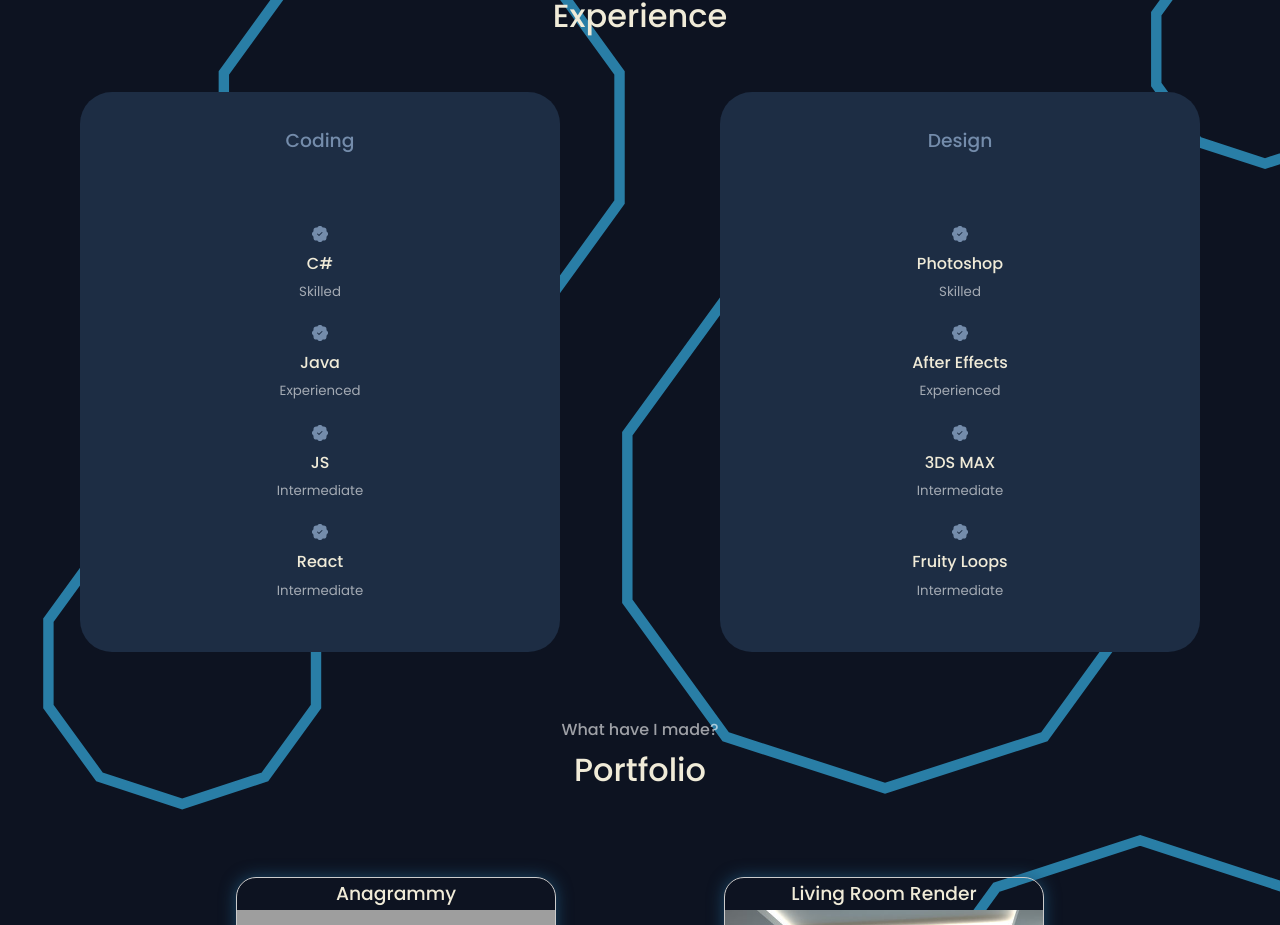
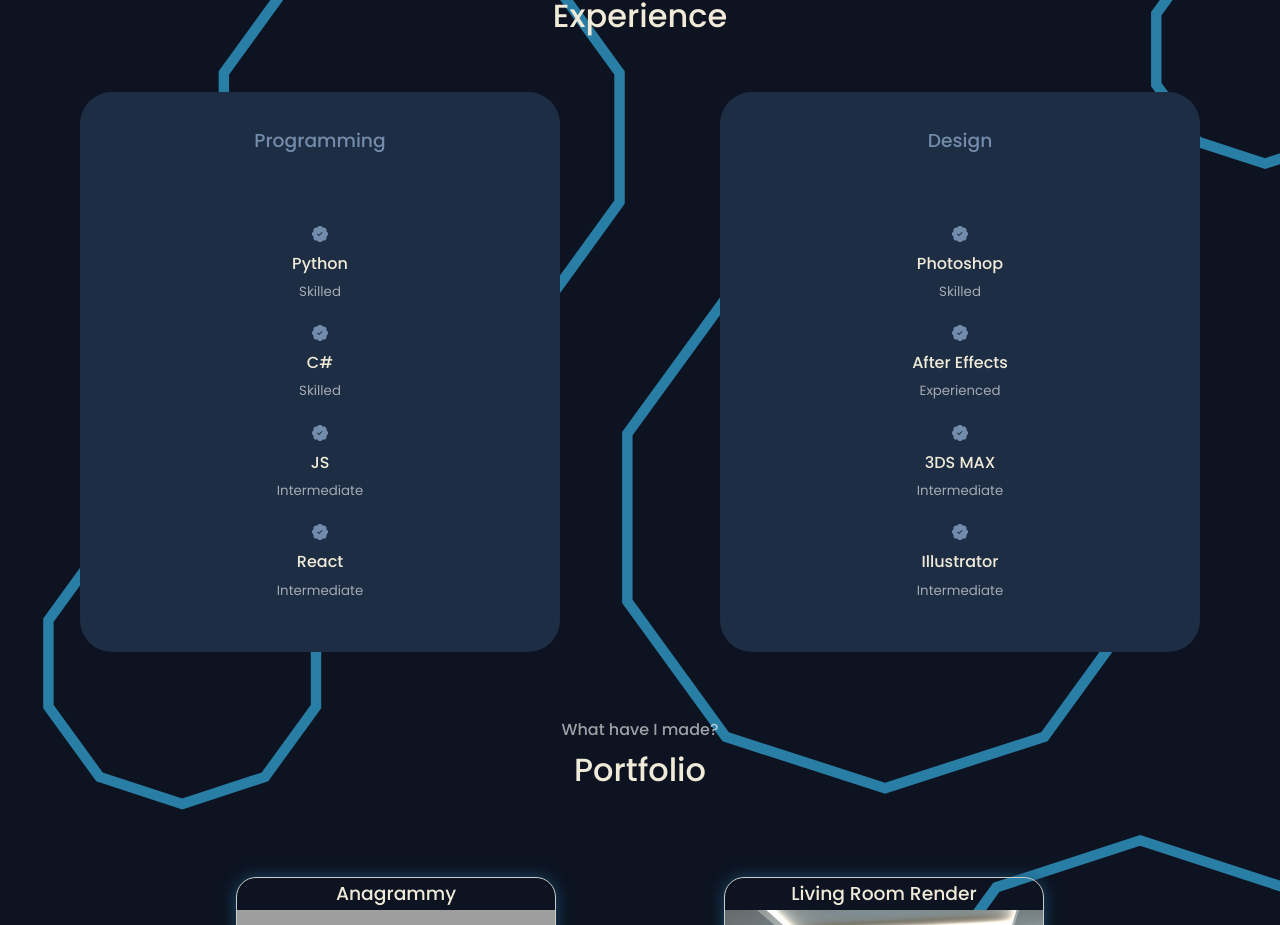
Before and after one commit to willkoman/portfolio, a React (Create React App) app: page / in a window 1280 px wide. Shown: the part 1820-2745 px from the top of the page. Built offline with nearby package versions, Linux system fonts and the light colour scheme; grey boxes are pictures that could not be loaded.

Commit message:
Update Experience.jsx

```diff
--- a/src/components/experience/Experience.jsx
+++ b/src/components/experience/Experience.jsx
@@ -10,17 +10,17 @@
       <div className="experience">
         <div className="container experience__container">
           <div className="experience__coding">
-            <h3>Coding</h3>
+            <h3>Programming</h3>
             <div className="experience__content">
+              <article className="experience__details">
+                <BsFillPatchCheckFill className="experience__details-icon" />
+                <h4>Python</h4>
+                <small className="text-light">Skilled</small>
+              </article>
               <article className="experience__details">
                 <BsFillPatchCheckFill className="experience__details-icon" />
                 <h4>C#</h4>
                 <small className="text-light">Skilled</small>
-              </article>
-              <article className="experience__details">
-                <BsFillPatchCheckFill className="experience__details-icon" />
-                <h4>Java</h4>
-                <small className="text-light">Experienced</small>
               </article>
               <article className="experience__details">
                 <BsFillPatchCheckFill className="experience__details-icon" />
@@ -56,7 +56,7 @@
               </article>
               <article className="experience__details">
                 <BsFillPatchCheckFill className="experience__details-icon" />
-                <h4>Fruity Loops</h4>
+                <h4>Illustrator</h4>
                 <small className="text-light">Intermediate</small>
               </article>
             </div>
```
